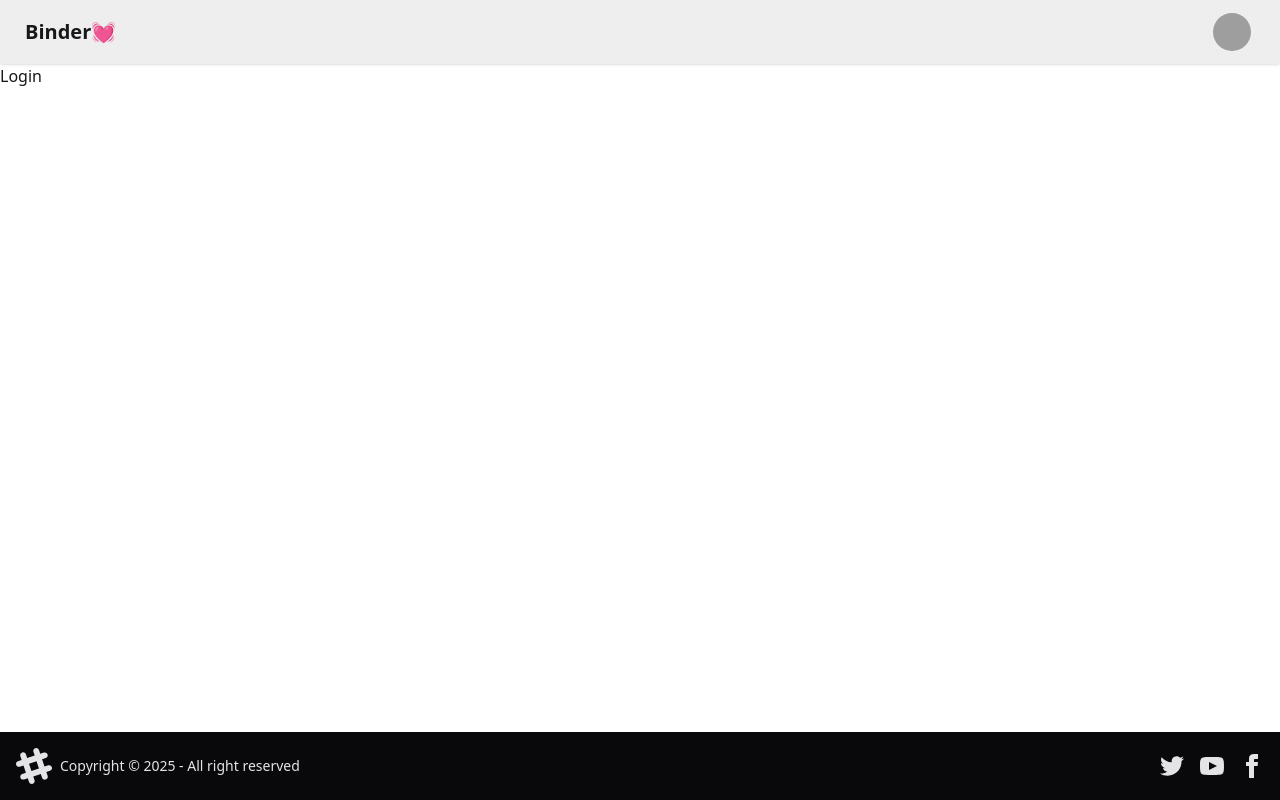
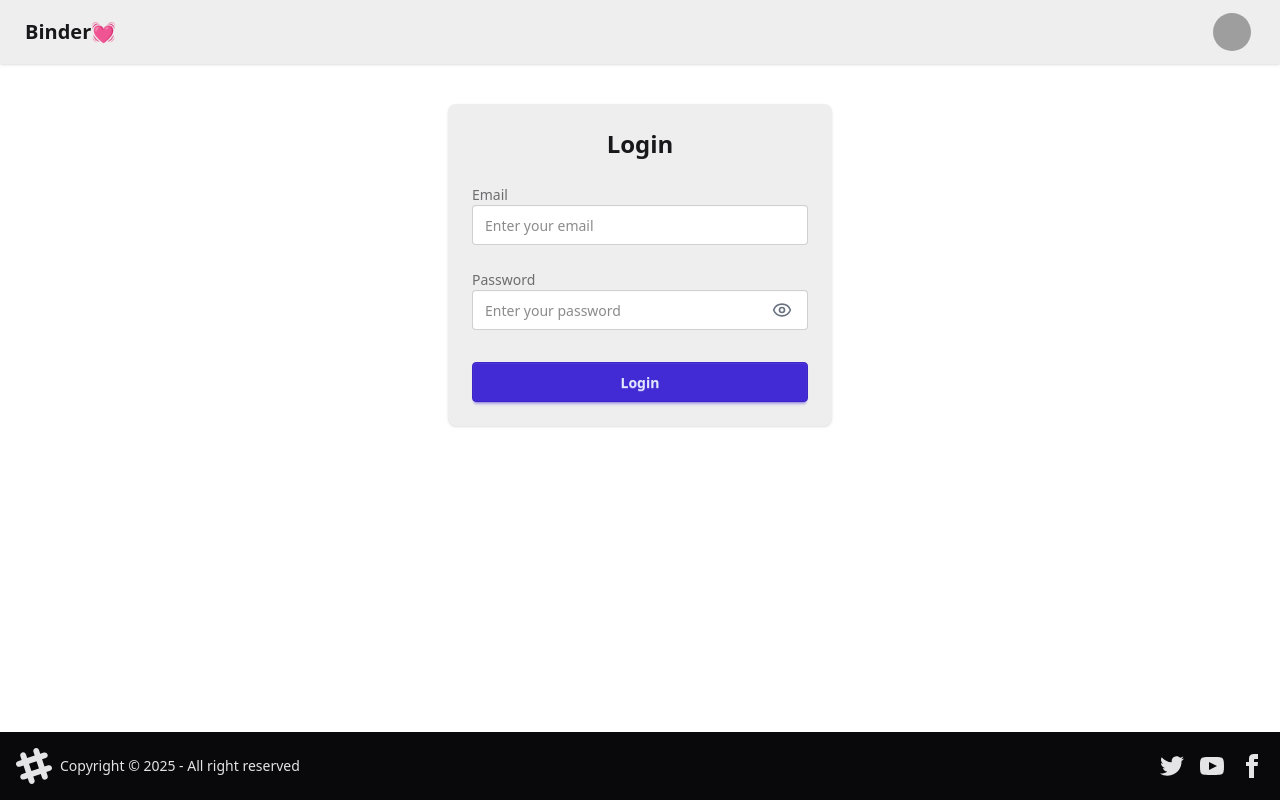
Before and after one commit to Ankitpareek-dev/binder-web, a React (Vite) app: page /login in a window 1280 px wide. Built offline with nearby package versions, Linux system fonts and the light colour scheme; grey boxes are pictures that could not be loaded.

Commit message:
added login page

```diff
--- a/package.json
+++ b/package.json
@@ -11,7 +11,7 @@
   },
   "dependencies": {
     "@tailwindcss/vite": "^4.1.8",
-    "react": "^19.1.0",
+    "lucide-react": "^0.513.0",
     "react-dom": "^19.1.0",
     "react-router-dom": "^7.6.2",
     "tailwindcss": "^4.1.8"
--- a/src/Login.jsx
+++ b/src/Login.jsx
@@ -1,5 +1,64 @@
-function Login() {
-  return <div>Login</div>;
+import { useState } from "react";
+import { Eye, EyeOff } from "lucide-react";
+
+export default function LoginCard() {
+  const [email, setEmail] = useState("");
+  const [password, setPassword] = useState("");
+  const [showPassword, setShowPassword] = useState(false);
+
+  return (
+    <div className="flex justify-center my-10">
+      <div className="card bg-base-300 w-96 shadow-sm">
+        <div className="card-body">
+          <h2 className="card-title text-center justify-center text-2xl font-bold">
+            Login
+          </h2>
+
+          {/* Email Input */}
+          <div className="form-control mt-4">
+            <label className="label">
+              <span className="label-text">Email</span>
+            </label>
+            <input
+              type="email"
+              placeholder="Enter your email"
+              value={email}
+              onChange={(e) => setEmail(e.target.value)}
+              className="input input-bordered w-full pr-12"
+            />
+          </div>
+
+          {/* Password Input */}
+          <div className="form-control mt-4 relative">
+            <label className="label">
+              <span className="label-text">Password</span>
+            </label>
+            <div className="relative w-full">
+              <input
+                type={showPassword ? "text" : "password"}
+                placeholder="Enter your password"
+                value={password}
+                onChange={(e) => setPassword(e.target.value)}
+                className="input input-bordered w-full pr-12"
+              />
+              <button
+                type="button"
+                onClick={() => setShowPassword((prev) => !prev)}
+                className="absolute right-3 top-1/2 transform -translate-y-1/2 text-gray-500 hover:text-gray-700"
+                aria-label={showPassword ? "Hide password" : "Show password"}
+                style={{ width: 24, height: 24 }}
+              >
+                {showPassword ? <EyeOff size={20} /> : <Eye size={20} />}
+              </button>
+            </div>
+          </div>
+
+          {/* Login Button */}
+          <div className="card-actions justify-end mt-6">
+            <button className="btn btn-primary w-full">Login</button>
+          </div>
+        </div>
+      </div>
+    </div>
+  );
 }
-
-export default Login;
```
Also changed, not shown: 1 other file (tests, documents, lock files or other folders).
